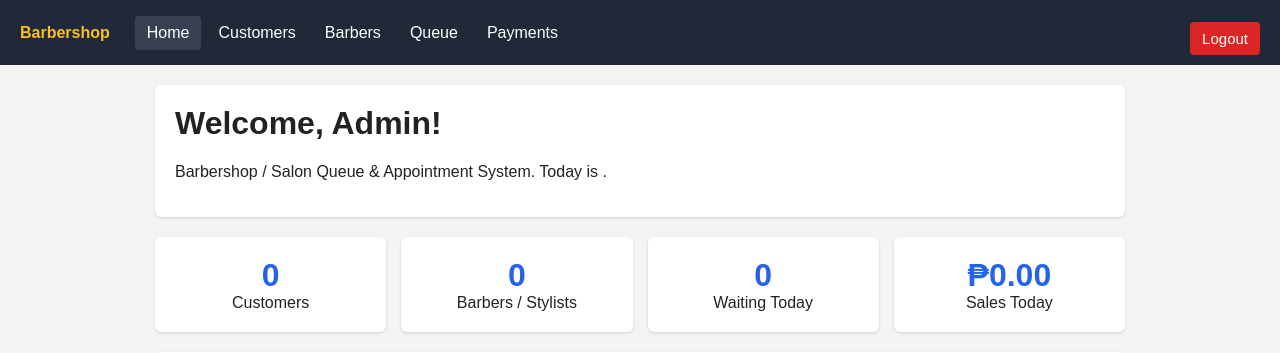
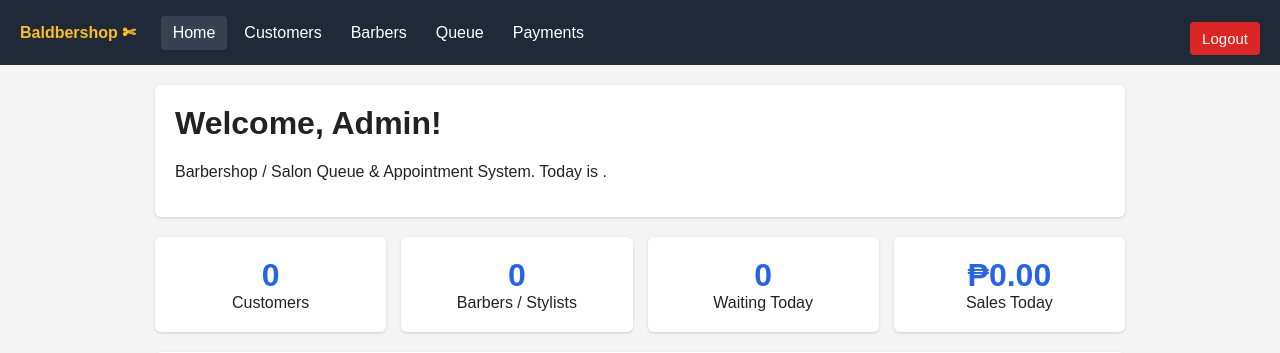
Before and after one commit to frederickvillanueva073-bot/barbers, a PHP site: page /home.php in a window 1280 px wide. Shown: the top 353 px of the page. Run offline with PHP 8.4, Linux system fonts and the light colour scheme; data that the repository does not hold is empty.

```diff
--- a/barbershop/home.php
+++ b/barbershop/home.php
@@ -40,7 +40,7 @@ $totalSales = $rowSales['total'];
 <body>
 
     <nav>
-        <span class="brand">Barbershop</span>
+        <span class="brand">Baldbershop ✄</span>
                 <a href="home.php" class="active">Home</a>
             <a href="customer.php">Customers</a>
             <a href="barbers.php">Barbers</a>
```
